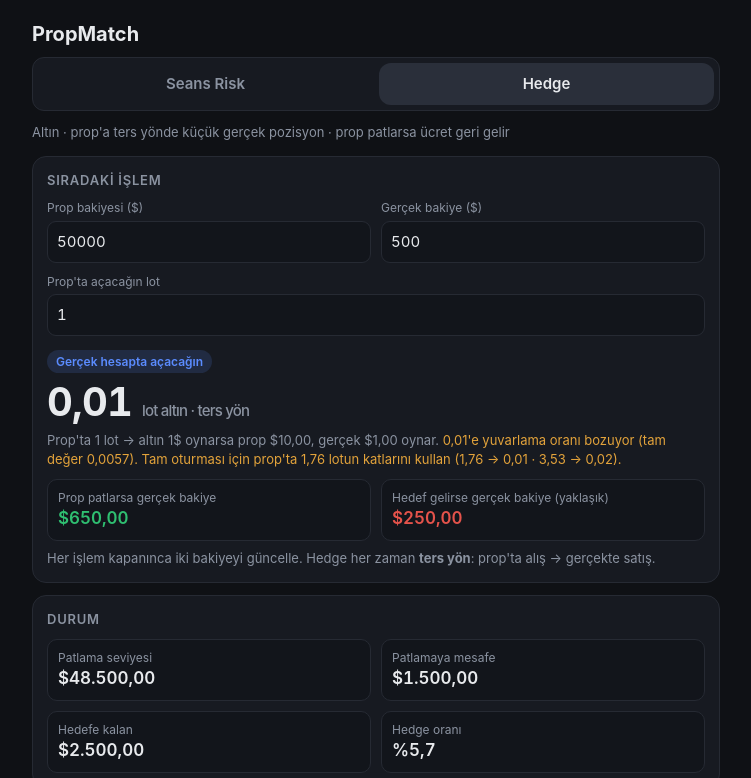
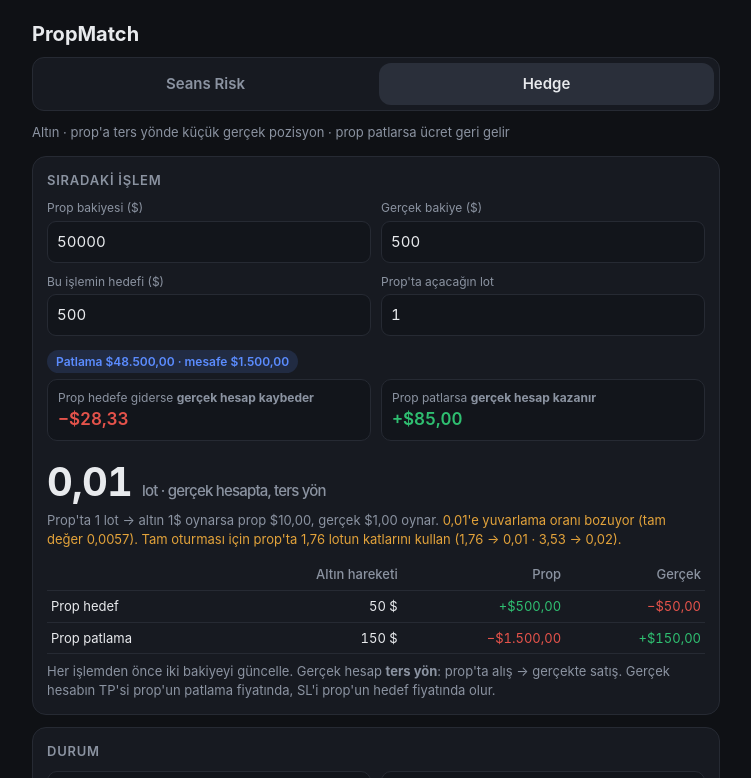
Before and after one commit to erdempirci/propmatch, a plain HTML site: page index.html in a window 1280 px wide. Both pictures are taken after a click on the button "Hedge". Shown: the top 778 px of the page, without its empty margins (264-1015 px from the left). Drawn offline with Linux system fonts and the light colour scheme.

Commit message:
Hedge: işlem bazlı hedef girişi, gerçek hesabın kazanç/kayıp tutarları ve fiyat seviyeleri
Co-Authored-By: Claude Opus 5.5 <noreply@anthropic.com>
Claude-Session: https://claude.ai/code/session_012HQuCwNsyvdUyaqBZsbMwN

```diff
--- a/index.html
+++ b/index.html
@@ -151,15 +151,19 @@ details summary{cursor:pointer;color:var(--mut);font-size:13px}
     <div><label>Prop bakiyesi ($)</label><input id="hBal" type="number" step="any" inputmode="decimal"></div>
     <div><label>Gerçek bakiye ($)</label><input id="hRBal" type="number" step="any" inputmode="decimal"></div>
   </div>
-  <div style="margin-top:10px"><label>Prop'ta açacağın lot</label><input id="hPlot" type="number" step="0.01" inputmode="decimal"></div>
+  <div class="grid" style="margin-top:10px">
+    <div><label>Bu işlemin hedefi ($)</label><input id="hDay" type="number" step="any" inputmode="decimal"></div>
+    <div><label>Prop'ta açacağın lot</label><input id="hPlot" type="number" step="0.01" inputmode="decimal"></div>
+  </div>
   <div style="margin-top:14px" id="hStatus"></div>
-  <div class="big" id="hSize">—</div>
+  <div class="grid" style="margin-top:6px">
+    <div class="kv"><div class="k">Prop hedefe giderse <b>gerçek hesap kaybeder</b></div><div class="v" id="hRLoss" style="color:var(--loss)"></div></div>
+    <div class="kv"><div class="k">Prop patlarsa <b>gerçek hesap kazanır</b></div><div class="v" id="hRWin" style="color:var(--win)"></div></div>
+  </div>
+  <div class="big" style="margin-top:12px" id="hSize">—</div>
   <div class="note" id="hSizeNote"></div>
-  <div class="grid" style="margin-top:10px">
-    <div class="kv"><div class="k">Prop patlarsa gerçek bakiye</div><div class="v" id="hFail"></div></div>
-    <div class="kv"><div class="k">Hedef gelirse gerçek bakiye (yaklaşık)</div><div class="v" id="hPass"></div></div>
-  </div>
-  <div class="note" style="margin-top:8px">Her işlem kapanınca iki bakiyeyi güncelle. Hedge her zaman <b>ters yön</b>: prop'ta alış → gerçekte satış.</div>
+  <table style="margin-top:10px"><thead><tr><th></th><th>Altın hareketi</th><th>Prop</th><th>Gerçek</th></tr></thead><tbody id="hLevels"></tbody></table>
+  <div class="note" style="margin-top:8px">Her işlemden önce iki bakiyeyi güncelle. Gerçek hesap <b>ters yön</b>: prop'ta alış → gerçekte satış. Gerçek hesabın TP'si prop'un patlama fiyatında, SL'i prop'un hedef fiyatında olur.</div>
 </div>
 
 <div class="card">
@@ -308,7 +312,7 @@ $("tR").onclick=()=>showTab("r");$("tH").onclick=()=>showTab("h");
 
 // ---------- Hedge (altın) ----------
 const HKEY="propmatch-hedge-v2";
-function hDefaults(){return{start:50000,maxl:1500,tgt:2500,cons:40,fee:75,buf:10,val:1400,plan:"500,1000,1000",trail:"eod",lock:false,lockLvl:50000,bal:50000,peak:50000,rStart:500,rBal:500,best:0,plot:1,pv:10,rv:100};}
+function hDefaults(){return{start:50000,maxl:1500,tgt:2500,cons:40,fee:75,buf:10,val:1400,plan:"500,1000,1000",trail:"eod",lock:false,lockLvl:50000,bal:50000,peak:50000,rStart:500,rBal:500,best:0,plot:1,pv:10,rv:100,day:500};}
 let H=(()=>{try{const t=localStorage.getItem(HKEY);if(t)return Object.assign(hDefaults(),JSON.parse(t));}catch(e){}return hDefaults();})();
 function hSave(){try{localStorage.setItem(HKEY,JSON.stringify(H));}catch(e){}}
 const num=v=>v.toLocaleString("tr-TR",{maximumFractionDigits:2});
@@ -326,26 +330,30 @@ function hRender(){
   const L=hFloorAt(H.peak),E=H.bal,R=H.rBal-H.rStart;
   const tgtLvl=H.start+hEffTgt();
   $("hFloor").textContent=fmt(L);$("hDown").textContent=fmt(E-L);$("hUp").textContent=fmt(Math.max(0,tgtLvl-E));
-  const dash=()=>{for(const k of["hFail","hPass","hRatio"])$(k).textContent="—";};
+  const dash=()=>{for(const k of["hRLoss","hRWin","hRatio"])$(k).textContent="—";$("hLevels").innerHTML="";};
   if(E<=L){$("hStatus").innerHTML='<span class="pill p-bad">Prop patladı</span>';$("hSize").innerHTML="Hedge'i kapat";
     $("hSizeNote").textContent=`Gerçek hesap: ${sgn(R)}. Ücret dahil net: ${sgn(R-H.fee)}.`;dash();}
   else if(E>=tgtLvl){$("hStatus").innerHTML='<span class="pill p-ok">Hedef geldi</span>';$("hSize").innerHTML="Hedge'i kapat";
     $("hSizeNote").textContent=`Gerçek hesap: ${sgn(R)}. Fonlu hesap net değeri: ${sgn(H.val-H.fee+R)}.`;dash();}
   else{
     const h=hRatioAt(E,L,R);const s=hLots(H.plot,h);
-    $("hStatus").innerHTML=`<span class="pill p-run">Gerçek hesapta açacağın</span>`;
+    const D=E-L,T=Math.max(0,H.day||0);
+    $("hStatus").innerHTML=`<span class="pill p-run">Patlama ${fmt(L)} · mesafe ${fmt(D)}</span>`;
     $("hRatio").textContent=pct(h);
-    if(!s){$("hSize").innerHTML="—";$("hSizeNote").textContent="Prop lotunu gir.";$("hFail").textContent=$("hPass").textContent="—";}
+    $("hRLoss").textContent=T>0?"−"+fmt(h*T):"Hedefi gir";
+    $("hRWin").textContent="+"+fmt(h*D);
+    $("hLevels").innerHTML="";
+    if(!s){$("hSize").innerHTML="—";$("hSizeNote").textContent="Prop lotunu gir.";}
     else{
-      $("hSize").innerHTML=`${s.lot.toLocaleString("tr-TR",{minimumFractionDigits:2})} <small>lot altın · ters yön</small>`;
+      const pd=H.plot*H.pv,rd=s.lot*H.rv;
+      $("hLevels").innerHTML=(T>0?`<tr><td>Prop hedef</td><td>${num(T/pd)} $</td><td style="color:var(--win)">+${fmt(T)}</td><td style="color:var(--loss)">−${fmt(rd*T/pd)}</td></tr>`:"")+
+        `<tr><td>Prop patlama</td><td>${num(D/pd)} $</td><td style="color:var(--loss)">−${fmt(D)}</td><td style="color:var(--win)">+${fmt(rd*D/pd)}</td></tr>`;
+      $("hSize").innerHTML=`${s.lot.toLocaleString("tr-TR",{minimumFractionDigits:2})} <small>lot · gerçek hesapta, ters yön</small>`;
       const perReal=0.01*H.rv/(H.pv*h);
       let note=`Prop'ta ${num(H.plot)} lot → altın 1$ oynarsa prop ${fmt(H.plot*H.pv)}, gerçek ${fmt(s.lot*H.rv)} oynar.`;
       if(s.lot===0)note=`<span class="warn">Bu lot için gerçek hesapta 0,01 bile fazla geliyor. Hedge'in tutması için prop'ta en az ${num(perReal/2)} lot aç.</span>`;
       else if(s.exact>0&&Math.abs(s.lot-s.exact)/s.exact>0.15)note+=` <span class="warn">0,01'e yuvarlama oranı bozuyor (tam değer ${s.exact.toLocaleString("tr-TR",{maximumFractionDigits:4})}). Tam oturması için prop'ta ${num(perReal)} lotun katlarını kullan (${num(perReal)} → 0,01 · ${num(perReal*2)} → 0,02).</span>`;
       $("hSizeNote").innerHTML=note;
-      const fail=H.rBal+s.heff*(E-L),pass=H.rBal-s.heff*(tgtLvl-E);
-      $("hFail").textContent=fmt(fail);$("hFail").style.color=fail-H.rStart>=H.fee?"var(--win)":"var(--warn)";
-      $("hPass").textContent=fmt(pass);$("hPass").style.color="var(--loss)";
     }
   }
   // plan (baştan, gün sonu varsayımı, yuvarlamasız oran)
@@ -364,7 +372,7 @@ function hRender(){
   $("hNetPass").textContent=sgn(netPass);$("hNetPass").style.color=netPass>=0?"var(--win)":"var(--loss)";
 }
 
-const HF={hStart:"start",hMaxl:"maxl",hTgt:"tgt",hCons:"cons",hFee:"fee",hBuf:"buf",hVal:"val",hLockLvl:"lockLvl",hBal:"bal",hPeak:"peak",hRStart:"rStart",hRBal:"rBal",hBest:"best",hPlot:"plot",hPv:"pv",hRv:"rv"};
+const HF={hStart:"start",hMaxl:"maxl",hTgt:"tgt",hCons:"cons",hFee:"fee",hBuf:"buf",hVal:"val",hLockLvl:"lockLvl",hBal:"bal",hPeak:"peak",hRStart:"rStart",hRBal:"rBal",hBest:"best",hPlot:"plot",hPv:"pv",hRv:"rv",hDay:"day"};
 function hFill(){for(const[id,k]of Object.entries(HF))$(id).value=H[k];$("hPlanIn").value=H.plan;$("hTrail").value=H.trail;$("hLock").checked=H.lock;}
 for(const[id,k]of Object.entries(HF)){$(id).oninput=()=>{const v=parseFloat($(id).value);if(!isFinite(v))return;H[k]=v;
   if(k==="bal"&&v>H.peak){H.peak=v;$("hPeak").value=v;}
```
